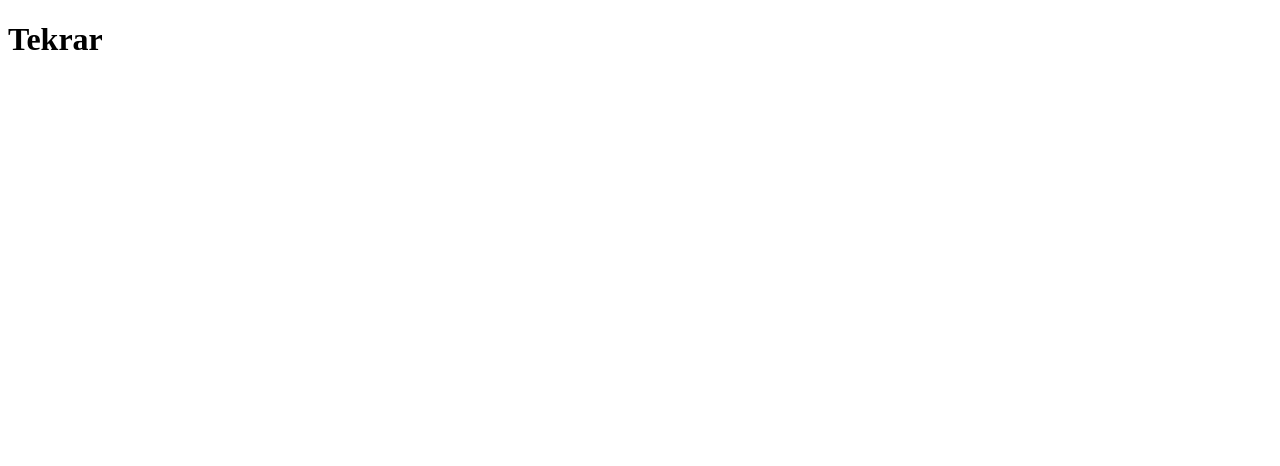
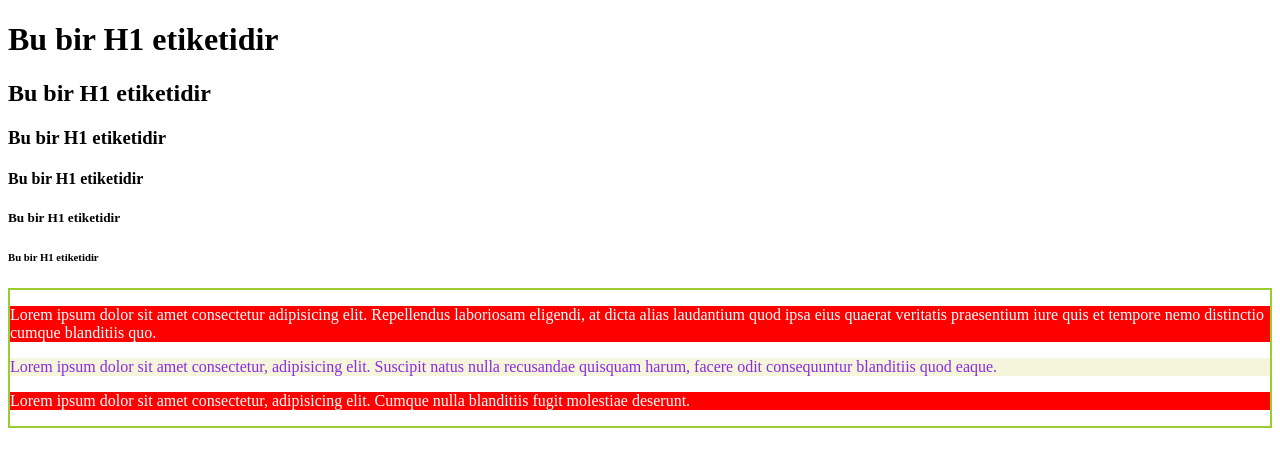
Before and after one commit to Kadir-Zeren/html-recap, a plain HTML site: page html-1/index.html in a window 1280 px wide. Drawn offline with Linux system fonts and the light colour scheme.

Commit message:
id class

```diff
--- a/html-1/index.html
+++ b/html-1/index.html
@@ -3,9 +3,51 @@
   <head>
     <meta charset="UTF-8" />
     <meta name="viewport" content="width=device-width, initial-scale=1.0" />
+    <meta name="description" content="tanıtım" />
+    <link rel="shortcut icon" href="favicon.ico" type="image/x-icon" />
+    <!--Html kodunuzu stillendirme dosyası ile baglantısı-->
+    <link rel="stylesheet" href="style.css" />
+    <style>
+      /* internel */
+      .par {
+        /*class ile erişim*/
+        color: white;
+        background-color: red;
+      }
+      #container {
+        /* id ile erisim */
+        border: 2px solid yellowgreen;
+      }
+    </style>
     <title>Tekrar</title>
   </head>
   <body>
-    <h1>Tekrar</h1>
+    <h1>Bu bir H1 etiketidir</h1>
+    <h2>Bu bir H1 etiketidir</h2>
+    <h3>Bu bir H1 etiketidir</h3>
+    <h4>Bu bir H1 etiketidir</h4>
+    <h5>Bu bir H1 etiketidir</h5>
+    <h6>Bu bir H1 etiketidir</h6>
+
+    <div id="container">
+      <p class="par">
+        Lorem ipsum dolor sit amet consectetur adipisicing elit. Repellendus
+        laboriosam eligendi, at dicta alias laudantium quod ipsa eius quaerat
+        veritatis praesentium iure quis et tempore nemo distinctio cumque
+        blanditiis quo.
+      </p>
+
+      <!--Inline CSS-->
+      <p style="color: blueviolet; background-color: beige">
+        Lorem ipsum dolor sit amet consectetur, adipisicing elit. Suscipit natus
+        nulla recusandae quisquam harum, facere odit consequuntur blanditiis
+        quod eaque.
+      </p>
+
+      <p class="par">
+        Lorem ipsum dolor sit amet consectetur, adipisicing elit. Cumque nulla
+        blanditiis fugit molestiae deserunt.
+      </p>
+    </div>
   </body>
 </html>
```
